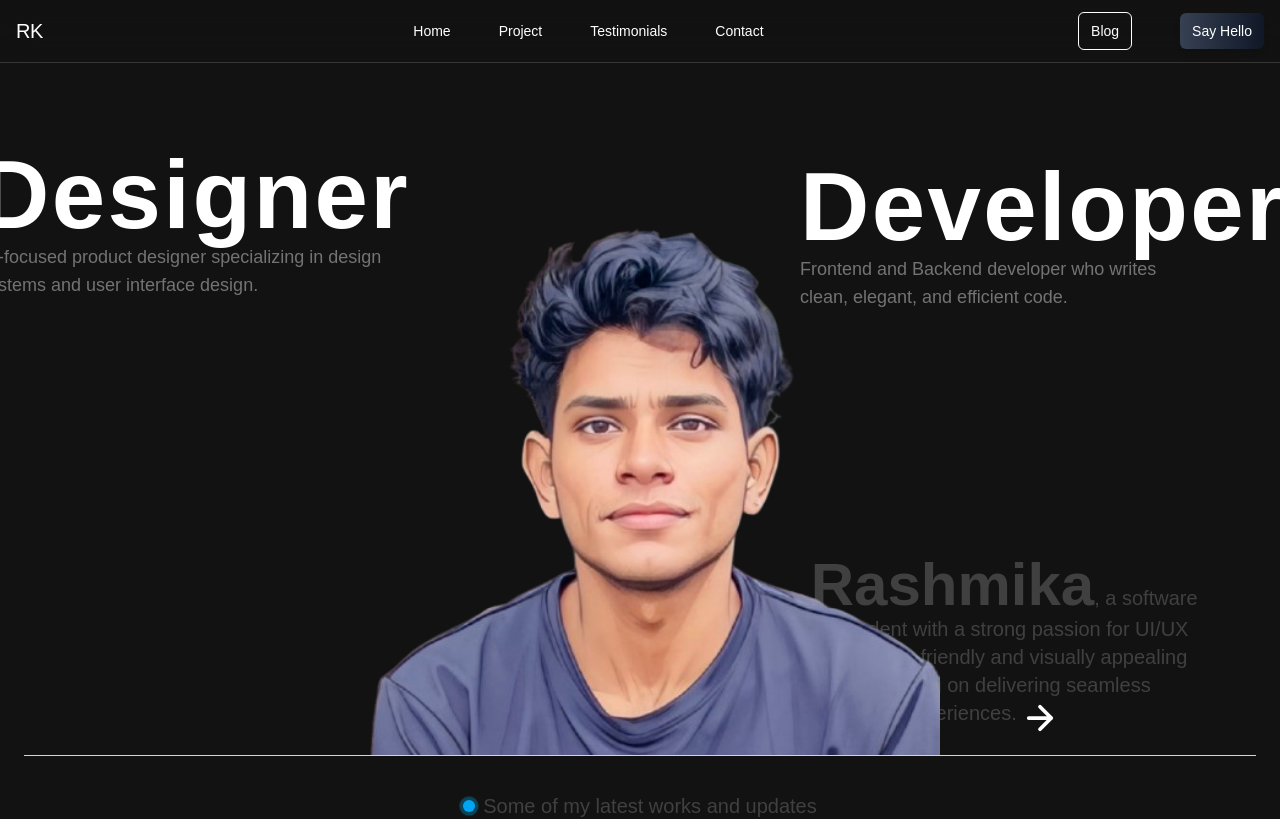
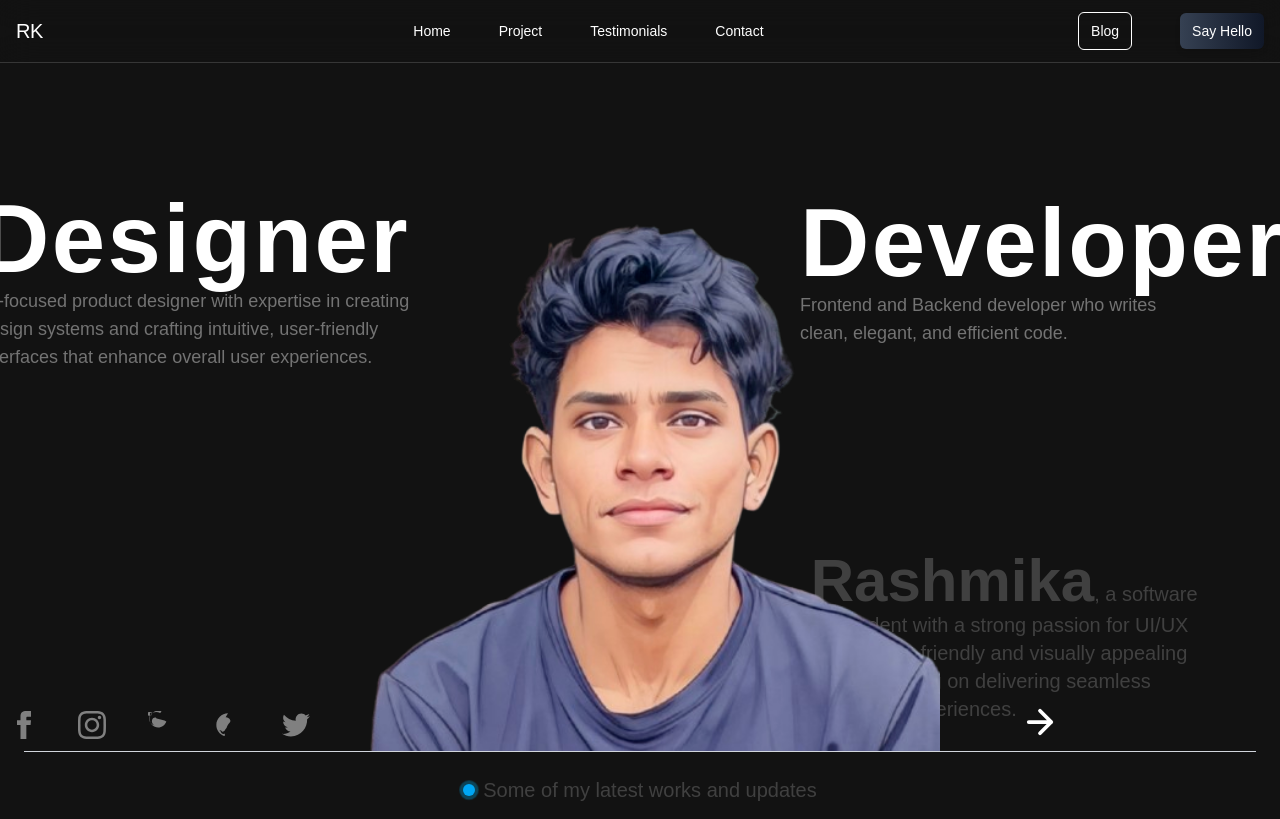
Before and after one commit to rashmikaz/new-portfolio, a React (Vite) app: page / in a window 1280 px wide. Shown: the top 819 px of the page. Built offline with nearby package versions, Linux system fonts and the light colour scheme.

Commit message:
main section

```diff
--- a/package.json
+++ b/package.json
@@ -15,6 +15,7 @@
     "flowbite-react": "^0.10.2",
     "framer-motion": "^12.5.0",
     "lucide-react": "^0.482.0",
+    "mdb-react-ui-kit": "^9.0.0",
     "react": "^19.0.0",
     "react-dom": "^19.0.0",
     "react-icons": "^5.5.0",
--- a/src/components/Main.jsx
+++ b/src/components/Main.jsx
@@ -42,11 +42,11 @@
   };
 
   return (
-    <div className="flex flex-col items-center lg:mt-16">
-      <div className="w-110 relative right-110 top-0">
+    <div className="flex flex-col items-center lg:mt-18">
+      <div className="w-110 relative right-110 top-9">
       <h1 className="font-bold text-4xl sm:text-6xl lg:text-8xl tracking-wide">Designer</h1>
         <p className="text-lg  text-neutral-500 max-w-4xl">
-          UI-focused product designer specializing in design systems and user interface design.
+          UI-focused product designer with expertise in creating design systems and crafting intuitive, user-friendly interfaces that enhance overall user experiences.
         </p>
       </div>
 
@@ -57,26 +57,118 @@
         </p>
       </div>
 
-      <div className="text-center mt-6 relative left-80 top-20 w-120">
+      <div className="text-center mt-6 relative left-80 top-10 w-120">
         <p className="text-xl text-neutral-700 max-w-3xl mx-auto">
           Hello, I'm <span className="text-6xl font-bold">Rashmika</span>, a software engineering student with a strong
           passion for UI/UX design. I create user-friendly and visually appealing interfaces, focusing on delivering seamless experiences.
         </p>
       </div>
 
-      <div className="mt-8 relative bottom-120">
+      <div className="mt-8 relative bottom-130">
         <img src={mainimg} alt="Main" className="w-150 mx-auto" />
       </div>
 
-      <div className="border-t border-gray-300 w-full mt-10 relative bottom-130"></div>
 
-      <Link to="/about" className="mt-6 animate-bounce relative bottom-150 left-100">
+      <div
+  className="relative bottom-140 right-120"
+  style={{ display: 'flex', gap: '40px' }}
+>
+  <a
+    href="#!"
+    role="button"
+    aria-label="Facebook"
+    className="social-icon"
+  >
+    {/* Facebook */}
+    <svg
+      xmlns="http://www.w3.org/2000/svg"
+      className="h-7 w-7"
+      fill="gray"
+      viewBox="0 0 24 24"
+    >
+      <path d="M9 8h-3v4h3v12h5v-12h3.642l.358-4h-4v-1.667c0-.955.192-1.333 1.115-1.333h2.885v-5h-3.808c-3.596 0-5.192 1.583-5.192 4.615v3.385z" />
+    </svg>
+  </a>
+
+  <a
+    href="#!"
+    role="button"
+    aria-label="Instagram"
+    className="social-icon"
+  >
+    {/* Instagram */}
+    <svg
+      xmlns="http://www.w3.org/2000/svg"
+      className="h-7 w-7"
+      fill="gray"
+      viewBox="0 0 24 24"
+    >
+      <path d="M12 2.163c3.204 0 3.584.012 4.85.07 3.252.148 4.771 1.691 4.919 4.919.058 1.265.069 1.645.069 4.849 0 3.205-.012 3.584-.069 4.849-.149 3.225-1.664 4.771-4.919 4.919-1.266.058-1.644.07-4.85.07-3.204 0-3.584-.012-4.849-.07-3.26-.149-4.771-1.699-4.919-4.92-.058-1.265-.07-1.644-.07-4.849 0-3.204.013-3.583.07-4.849.149-3.227 1.664-4.771 4.919-4.919 1.266-.057 1.645-.069 4.849-.069zm0-2.163c-3.259 0-3.667.014-4.947.072-4.358.2-6.78 2.618-6.98 6.98-.059 1.281-.073 1.689-.073 4.948 0 3.259.014 3.668.072 4.948.2 4.358 2.618 6.78 6.98 6.98 1.281.058 1.689.072 4.948.072 3.259 0 3.668-.014 4.948-.072 4.354-.2 6.782-2.618 6.979-6.98.059-1.28.073-1.689.073-4.948 0-3.259-.014-3.667-.072-4.947-.196-4.354-2.617-6.78-6.979-6.98-1.281-.059-1.69-.073-4.949-.073zm0 5.838c-3.403 0-6.162 2.759-6.162 6.162s2.759 6.163 6.162 6.163 6.162-2.759 6.162-6.163c0-3.403-2.759-6.162-6.162-6.162zm0 10.162c-2.209 0-4-1.79-4-4 0-2.209 1.791-4 4-4s4 1.791 4 4c0 2.21-1.791 4-4 4zm6.406-11.845c-.796 0-1.441.645-1.441 1.44s.645 1.44 1.441 1.44c.795 0 1.439-.645 1.439-1.44s-.644-1.44-1.439-1.44z" />
+    </svg>
+  </a>
+
+  <a
+    href="#!"
+    role="button"
+    aria-label="LinkedIn"
+    className="social-icon"
+  >
+    {/* LinkedIn */}
+    <svg
+      xmlns="http://www.w3.org/2000/svg"
+      className="h-7 w-7"
+      fill="gray"
+      viewBox="0 0 24 24"
+    >
+      <path d="M4.98 3.5c0 .35-.29.64-.64.64h-2c-.35 0-.64-.29-.64-.64v-2c0-.35.29-.64.64-.64h2c.35 0 .64.29.64.64v2zm-1.28-2c-.14 0-.28.14-.28.28v2c0 .14.14.28.28.28h.72c.14 0 .28-.14.28-.28v-2c0-.14-.14-.28-.28-.28h-.72zm5.48 4.88c-.06 0-.12.01-.18.02-.16-.38-.51-.66-.91-.73-.13-.02-.27-.02-.41-.02-.55 0-1.03.16-1.41.43-.17.13-.31.28-.44.44-.49.63-.79 1.42-.79 2.27 0 2.14 1.73 3.88 3.88 3.88 1.72 0 3.16-.9 3.88-2.21-.79 1.23-2.31 2.06-4.14 2.06-3.23 0-5.88-2.64-5.88-5.88s2.64-5.88 5.88-5.88c1.26 0 2.44.37 3.44 1.01.49-.43.88-.95 1.14-1.56-.9-.3-1.86-.47-2.86-.47-3.99 0-7.2 3.21-7.2 7.2s3.21 7.2 7.2 7.2c3.29 0 6.12-2.23 7.05-5.14-.55-.14-1.07-.41-1.56-.76z" />
+    </svg>
+  </a>
+
+  <a
+    href="#!"
+    role="button"
+    aria-label="GitHub"
+    className="social-icon"
+  >
+    {/* GitHub */}
+    <svg
+      xmlns="http://www.w3.org/2000/svg"
+      className="h-7 w-7"
+      fill="gray"
+      viewBox="0 0 24 24"
+    >
+      <path d="M12 2c-5.5 0-10 4.5-10 10 0 4.4 2.8 8.1 6.6 9.4.5.1.7-.2.7-.4v-1.5c-2.7.6-3.3-1.3-3.3-1.3-.4-.9-.9-1.2-.9-1.2-.7-.5.1-.5.1-.5 1.2.1 1.8 1.3 1.8 1.3 1.5 0 2.3-1 2.8-2.2 2.8-2.3 0-3.7-1.5-3.7-3.1 0-1.4 1-2.7 2.6-2.7 1.4 0 2.4 1 2.4 2.3 0 1.7-1.5 2.9-3.5 2.9-.7 0-1.3-.1-1.9-.3-.1-.3-.1-.7-.1-1.1 0-1 .5-1.5 1.2-1.5 1.4 0 2.6 1.3 2.6 2.6 0 2.2-1.6 3.9-4 3.9-3.3 0-5.9-2.6-5.9-5.9 0-2.8 1.9-5.3 4.6-6.1-.1-.7.1-1.3.7-1.5 2.1-.6 3.8 1.4 3.8 1.4s1.2 1 2.5 1.2c1.1-.4 2.1-.9 3.1-1.5-.1-.6-.4-.8-.6-.8-1.7 0-3.5-2.3-3.5-4.8 0-2.5 2.8-4.8 4.9-4.8 1.8 0 3.6.9 4.7 2.3-.2-.6-.8-1.3-1.4-1.3-1.7 0-3.2 1.8-3.2 3.4 0 1.7 1.5 3.1 3.3 3.1 1.9 0 3.4-1.6 3.4-3.6 0-1.9-1.6-3.3-3.4-3.3zm0-2c-7.7 0-14 6.3-14 14 0 7.7 6.3 14 14 14 7.7 0 14-6.3 14-14 0-7.7-6.3-14-14-14z" />
+    </svg>
+  </a>
+
+  <a
+    href="#!"
+    role="button"
+    aria-label="Twitter"
+    className="social-icon"
+  >
+    {/* Twitter */}
+    <svg
+      xmlns="http://www.w3.org/2000/svg"
+      className="h-7 w-7"
+      fill="gray"
+      viewBox="0 0 24 24"
+    >
+      <path d="M24 4.557c-.883.392-1.832.656-2.828.775 1.017-.609 1.798-1.574 2.165-2.724-.951.564-2.005.974-3.127 1.195-.897-.957-2.178-1.555-3.594-1.555-3.179 0-5.515 2.966-4.797 6.045-4.091-.205-7.719-2.165-10.148-5.144-1.29 2.213-.669 5.108 1.523 6.574-.806-.026-1.566-.247-2.229-.616-.054 2.281 1.581 4.415 3.949 4.89-.693.188-1.452.232-2.224.084.626 1.956 2.444 3.379 4.6 3.419-2.07 1.623-4.678 2.348-7.29 2.04 2.179 1.397 4.768 2.212 7.548 2.212 9.142 0 14.307-7.721 13.995-14.646.962-.695 1.797-1.562 2.457-2.549z" />
+    </svg>
+  </a>
+</div>
+
+
+      <div className="border-t border-gray-300 w-full mt-10 relative bottom-147"></div>
+
+      <Link to="/about" className="mt-6 animate-bounce relative bottom-165 left-100">
         <svg className="size-9" xmlns="http://www.w3.org/2000/svg" fill="none" viewBox="0 0 24 24" strokeWidth="2.5" stroke="currentColor">
           <path strokeLinecap="round" strokeLinejoin="round" d="M4.5 12h15m-7.5-7.5l7.5 7.5-7.5 7.5" />
         </svg>
       </Link>
 
-      <div className="mt-4 flex items-center space-x-2 relative bottom-140">
+      <div className="mt-4 flex items-center space-x-2 relative bottom-160">
         <span className="relative flex size-3">
           <span className="absolute inline-flex h-full w-full animate-ping rounded-full bg-sky-400 opacity-75"></span>
           <span className="relative inline-flex size-3 rounded-full bg-sky-500"></span>
@@ -152,6 +244,8 @@
      <div className="relative bottom-110">
      <Footer />
      </div>
+
+
     </div>
   );
 };
--- a/src/index.css
+++ b/src/index.css
@@ -7,3 +7,11 @@
     font-family: "Poppins", sans-serif;
     color-scheme: dark;
   }
+  .social-icon svg {
+    transition: transform 0.3s ease, fill 0.3s ease;
+  }
+
+  .social-icon:hover svg {
+    transform: scale(1.2); /* Scale up the icon */
+    fill: #FFFF; /* Change color on hover */
+  }
```
Also changed, not shown: 1 other file (tests, documents, lock files or other folders).
